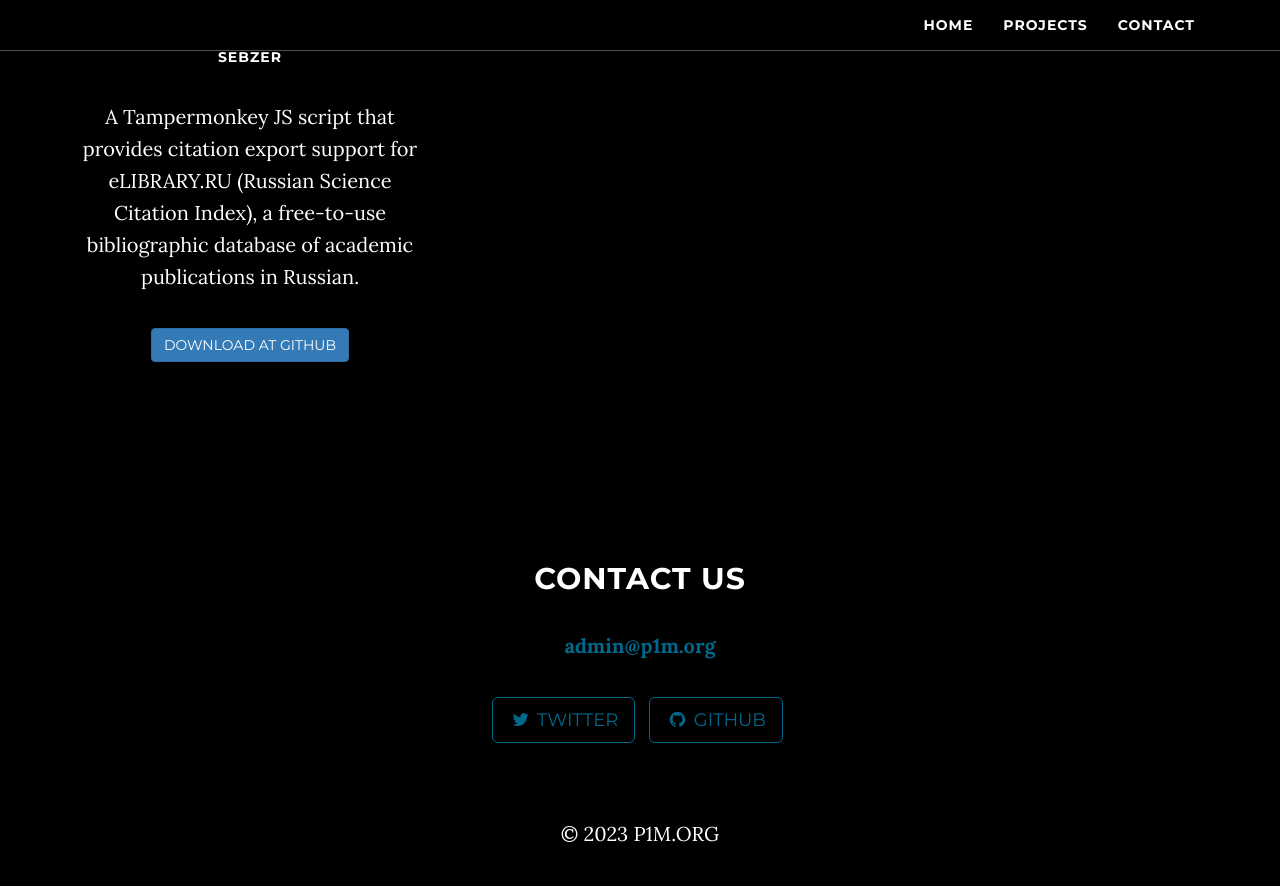
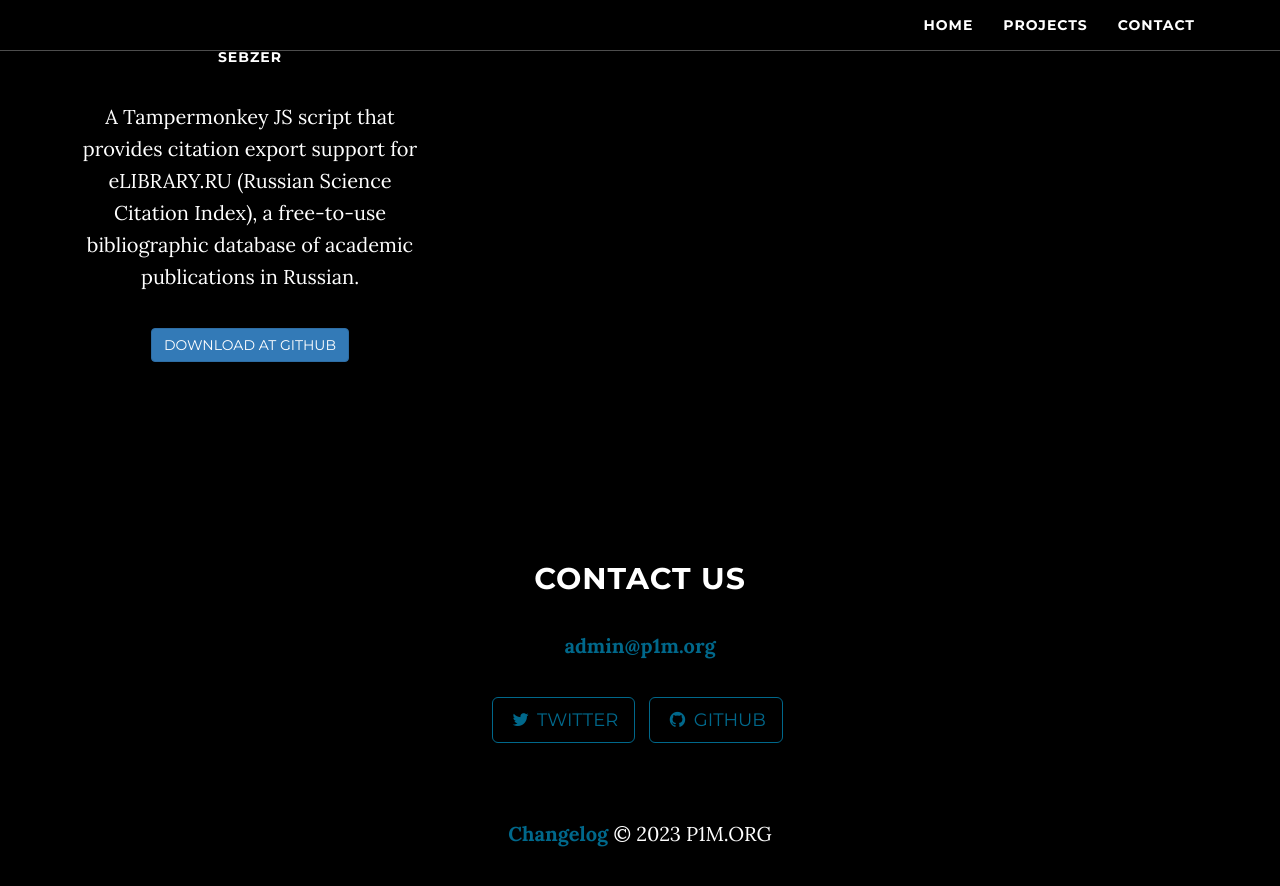
Before and after one commit to p1m-ortho/p1m.github.io, a Jekyll site: the page built from index.html, in a window 1280 px wide and 900 px high, scrolled down 1977 px. Shown: the top 886 px of the window. Built offline with Jekyll 4.4.1, drawn with Linux system fonts in a browser that asks for light colours.

Commit message:
Add changelog link in footer
For improved transparency.

```diff
--- a/_includes/footer.html
+++ b/_includes/footer.html
@@ -1,6 +1,6 @@
     <!-- Footer -->
     <footer>
         <div class="container text-center">
-            <p>&copy; 20{{ site.time | date: '%y' }} {{ site.footer }}</p>
+            <p><a href="https://github.com/p1m-ortho/p1m.github.io/commits/master{{ page.path | relative_url }}">Changelog</a> &copy; 20{{ site.time | date: '%y' }} {{ site.footer }}</p>
         </div>
     </footer>
```
